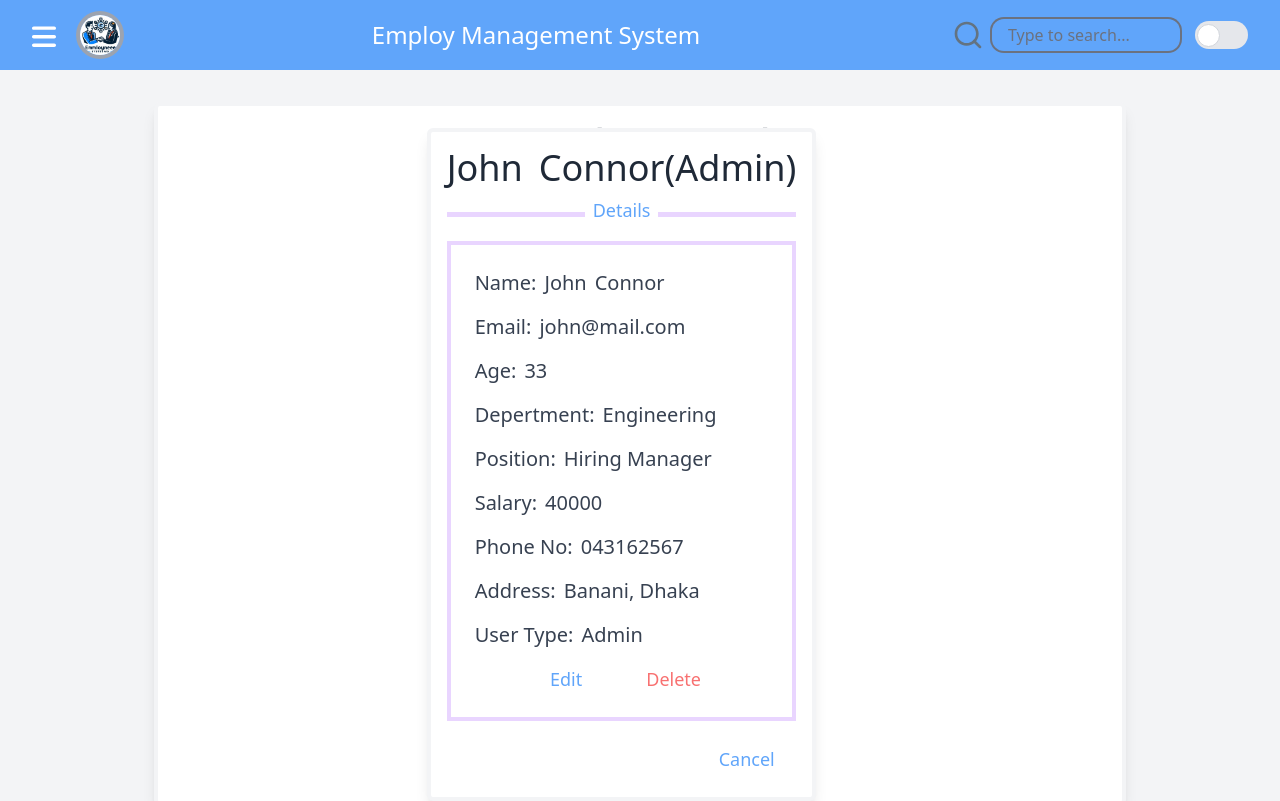
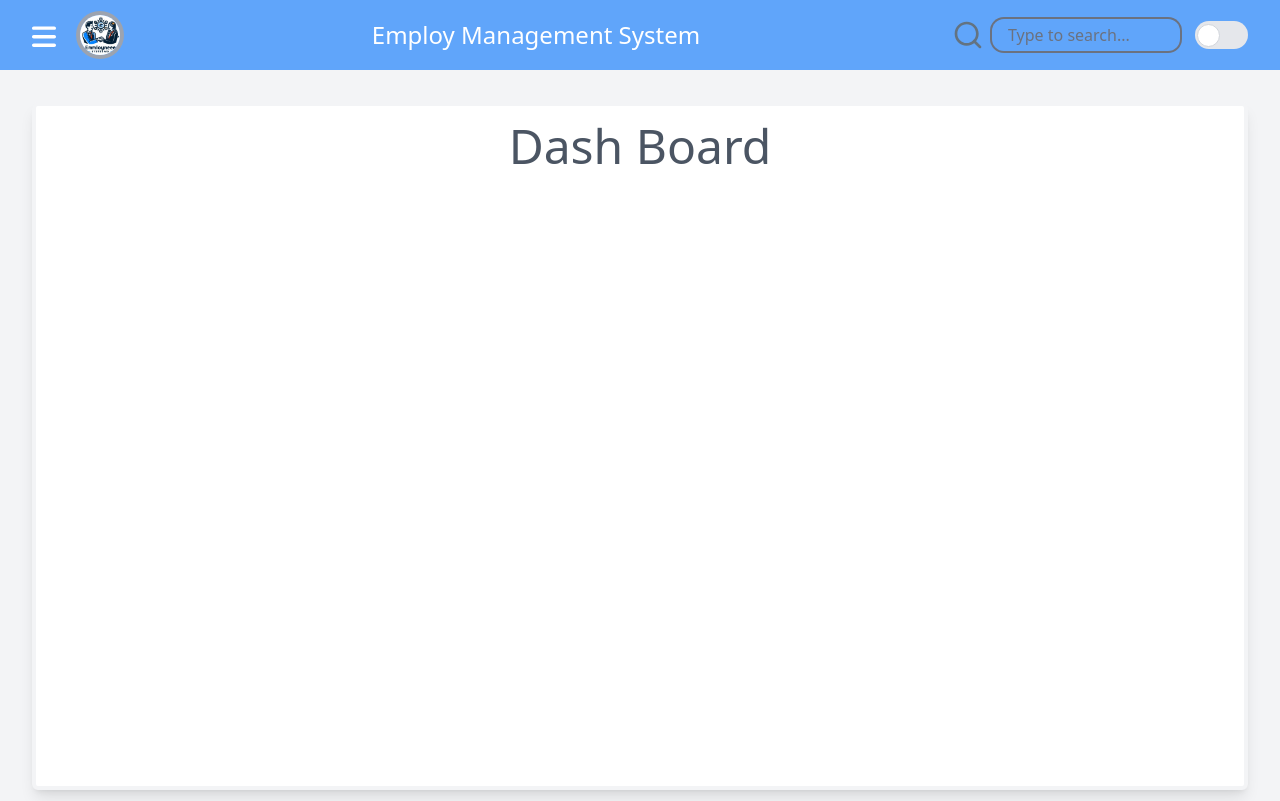
Before and after one commit to yet-yuvi/Employ-Management-System, a React (Create React App) app in the folder ems-client/: page / in a window 1280 px wide. Built offline with nearby package versions, Linux system fonts and the light colour scheme.

Commit message:
EditDialog modal and DeleteDialog modal create

```diff
--- a/ems-client/src/components/homeComponents/DashBoard.jsx
+++ b/ems-client/src/components/homeComponents/DashBoard.jsx
@@ -2,7 +2,7 @@ import React from "react";
 
 export const DashBoard = () => {
   return (
-    <div className="w-4/5 mx-auto h-full bg-white p-4 shadow-lg border-4 border-gray-100 rounded-md">
+    <div className="w-6/7 mx-auto h-full bg-white p-4 shadow-lg border-4 border-gray-100 rounded-md">
       <h1 className="text-5xl text-center font-custom-bold text-gray-600">Dash Board</h1>
     </div>
   );
--- /dev/null
+++ b/ems-client/src/components/modals/DeleteDialog.jsx
@@ -0,0 +1,28 @@
+import React, { useContext } from "react";
+import { UserContext } from "../../context";
+
+export const DeleteDialog = () => {
+  const { user } = useContext(UserContext);
+  return (
+    <div className="w-96  bg-white p-4 shadow-lg border-4 border-gray-100 rounded-md">
+      <h1 className="text-xl font-custom-bold text-gray-800 mb-4">
+        Are you sure, you want to delete
+        <span className="ml-2" />
+        ({user.fname}
+        <span className="ml-2" />
+        {user.lname})
+        <span className="ml-2" />
+        permanently?
+      </h1>
+
+      <div className="flex flex-row gap-6 justify-center">
+        <button className="text-lg hover:bg-blue-400 hover:text-white transition-all duration-300 text-blue-400 font-custom-bold py-2 px-6 rounded-3xl">
+          Cancel
+        </button>
+        <button className="text-lg hover:bg-red-400 hover:text-white transition-all duration-300 text-red-400 font-custom-bold py-2 px-4 rounded-3xl">
+          Delete
+        </button>
+      </div>
+    </div>
+  );
+};
--- /dev/null
+++ b/ems-client/src/components/modals/EditDialog.jsx
@@ -0,0 +1,138 @@
+import React, { useState } from "react";
+import { TextInput, PasswordField } from "../../components";
+
+export const EditDialog = () => {
+  const [fName, setFname] = useState("");
+  const [lName, setLname] = useState("");
+  const [age, setAge] = useState("");
+  const [phone, setPhone] = useState("");
+  const [department, setDepartment] = useState("");
+  const [position, setPosition] = useState("");
+  const [salary, setSalary] = useState("");
+  const [email, setEmail] = useState("");
+  const [address, setAddress] = useState("");
+  const [userType, setUserType] = useState("");
+
+  return (
+    <>
+      <div className="h-full flex items-center justify-center font-poppins">
+        <div className="max-h-80vh my-auto w-full text-center flex items-center justify-center bg-gray-100 p-6 shadow-md rounded-2xl border-2">
+          <div>
+            <div className="space-y-2 my-auto">
+              <h1 className="text-3xl font-bold text-black-500">Edit User</h1>
+            </div>
+            <div className="flex items-center justify-between space-x-4 pt-2">
+              <TextInput
+                type="text"
+                title="First Name*"
+                required={true}
+                placeholder="First Name"
+                setValue={setFname}
+              />
+              <TextInput
+                type="text"
+                title="Last Name*"
+                required={true}
+                placeholder="Last Name"
+                setValue={setLname}
+              />
+            </div>
+
+            <div className="flex items-center justify-between space-x-4 pt-2">
+              <TextInput
+                type="number"
+                title="Age*"
+                required={true}
+                placeholder="Age"
+                setValue={setAge}
+                className="w-1/3"
+              />
+              <TextInput
+                type="number"
+                title="Phone No*"
+                required={true}
+                placeholder="Phone No"
+                setValue={setPhone}
+                className="w-2/3"
+              />
+            </div>
+
+            <div className="flex items-center justify-between space-x-4 pt-2">
+              <TextInput
+                type="text"
+                title="Depertment*"
+                required={true}
+                placeholder="Depertment"
+                setValue={setDepartment}
+              />
+              <TextInput
+                type="text"
+                title="Position*"
+                required={true}
+                placeholder="Position"
+                setValue={setPosition}
+              />
+            </div>
+
+            <div className="space-x-4 pt-2">
+              <TextInput
+                type="number"
+                title="Salary*"
+                required={true}
+                placeholder="Salary"
+                setValue={setSalary}
+              />
+            </div>
+
+            <div className="space-x-4 pt-2">
+              <TextInput
+                type="email"
+                title="Email*"
+                required={true}
+                placeholder="Enter Your Email"
+                setValue={setEmail}
+              />
+            </div>
+
+            <div className="space-y-2 pt-2">
+              <TextInput
+                type="text"
+                title="Address*"
+                required={true}
+                placeholder="Address"
+                setValue={setAddress}
+              />
+            </div>
+
+            <div className="space-y-2 pt-2">
+              <label className="text-left block text-lg font-medium text-gray-800">
+                User Type*
+              </label>
+              <select
+                value={userType}
+                onChange={(e) => setUserType(e.target.value)}
+                className="border border-gray-300 ring-1 ring-gray-200 py-2.5 px-3.5 w-full rounded-md bg-white text-base placeholder-gray-300"
+                required
+              >
+                <option value="" disabled>
+                  Select User Type
+                </option>
+                <option value="User">User</option>
+                <option value="Admin">Admin</option>
+              </select>
+            </div>
+
+            <div className="flex flex-row gap-6 justify-center mt-4">
+              <button className="text-lg hover:bg-blue-400 hover:text-white transition-all duration-300 text-blue-400 font-custom-bold py-2 px-6 rounded-3xl">
+                Edit
+              </button>
+              <button className="text-lg hover:bg-blue-400 hover:text-white transition-all duration-300 text-blue-400 font-custom-bold py-2 px-4 rounded-3xl">
+                Cancel
+              </button>
+            </div>
+          </div>
+        </div>
+      </div>
+    </>
+  );
+};
--- a/ems-client/src/components/modals/UserDetailDialog.jsx
+++ b/ems-client/src/components/modals/UserDetailDialog.jsx
@@ -4,7 +4,7 @@ import { UserContext } from "../../context";
 export const UserDetailDialog = () => {
   const { user } = useContext(UserContext);
   return (
-    <div className="w-5/3  bg-white p-4 shadow-lg border-4 border-gray-100 rounded-md">
+    <div className="w-full  bg-white p-4 shadow-lg border-4 border-gray-100 rounded-md z-50">
       <h1 className="text-4xl font-custom-bold text-gray-800">
         {user.fname}
         <span className="ml-4" />
--- a/ems-client/src/components/modals/index.jsx
+++ b/ems-client/src/components/modals/index.jsx
@@ -1,2 +1,4 @@
 export * from "./BaseModal";
 export * from "./UserDetailDialog";
+export * from "./DeleteDialog";
+export * from "./EditDialog";
--- a/ems-client/src/components/navBar/NavBar.jsx
+++ b/ems-client/src/components/navBar/NavBar.jsx
@@ -32,7 +32,7 @@ export const NavBar = () => {
         </div>
       </div>
       <button
-        className="mt-auto mb-10 bg-blue-300 p-3 text-xl font-semibold text-gray-800 border-2 shadow-md rounded-xl text-center transform hover:scale-105 transition-transform ease-in-out duration-300"
+        className="mt-auto mb-10 bg-blue-300 p-3 text-xl font-semibold text-gray-800 border-2 shadow-md rounded-xl text-center transform hover:scale-105 transition-transform ease-in-out duration-300 z-30"
         onClick={handleLogoutClick}
       >
         Logout
--- a/ems-client/src/components/navBar/NavItems.jsx
+++ b/ems-client/src/components/navBar/NavItems.jsx
@@ -3,7 +3,7 @@ import React from 'react'
 export const NavItems = (props) => {
   return (
     <div
-    className='transform hover:scale-105 transition-transform ease-in-out duration-300 hover:bg-gray-200 hover:rounded-r-full text-xl w-full font-semibold text-gray-500 p-4 hover:shadow-md  text-center cursor-pointer'
+    className='transform hover:scale-105 transition-transform ease-in-out duration-300 hover:bg-gray-200 hover:rounded-r-full text-xl w-full font-semibold text-gray-500 p-4 hover:shadow-md  text-center cursor-pointer z-30'
     onClick={props.onClick}
     >{props.title}</div>
   )
--- a/ems-client/src/components/signIn/PasswordField.jsx
+++ b/ems-client/src/components/signIn/PasswordField.jsx
@@ -4,7 +4,7 @@ export function PasswordField(props) {
         <div className="text-left">
           <h1 className="text-lg font-medium mb-2 text-gray-800">{props.title}</h1>
           <input
-            type='password'
+            type={props.type || 'password'}
             className="border border-gray-200 ring-1 ring-gray-200 py-2.5 px-3.5 w-full rounded-md bg-white text-base placeholder-gray-300"
             placeholder={props.placeholder}
             onChange={(e) => props.setValue(e.target.value)}
--- a/ems-client/src/components/signIn/TextInput.jsx
+++ b/ems-client/src/components/signIn/TextInput.jsx
@@ -1,11 +1,11 @@
 export const TextInput = (props) => {
     return (
       <>
-        <div className="text-left">
+        <div className={`text-left ${props.className}`}>
           <h1 className="text-lg font-medium mb-2 text-gray-800">{props.title}</h1>
           <input
-            type='text'
-            className="border border-gray-300 ring-1 ring-gray-200 py-2.5 px-3.5 w-full rounded-md bg-white text-base placeholder-gray-300"
+            type={props.type || 'text'}
+            className="border border-gray-200 ring-1 ring-gray-200 py-2.5 px-3.5 w-full rounded-md bg-white text-base placeholder-gray-300"
             placeholder={props.placeholder}
             onChange={(e) => props.setValue(e.target.value)}
             required={props.required}
--- a/ems-client/src/pages/About.jsx
+++ b/ems-client/src/pages/About.jsx
@@ -2,7 +2,7 @@ import userProfileImage from "../image/User-Profile-PNG.png";
 export const About = () => {
   return (
     <>
-      <div className="p-4 bg-gray-100 flex items-center justify-center w-full gap-4">
+      <div className="w-full h-full flex items-center justify-center bg-gray-100  p-4 gap-4">
         <div className="flex flex-col items-end w-1/4 ">
           <img
             className="w-80 h-80 shadow-md rounded-full ring-8 ring-blue-200"
--- a/ems-client/src/pages/Base.jsx
+++ b/ems-client/src/pages/Base.jsx
@@ -1,5 +1,5 @@
 import { Outlet } from "react-router-dom";
-import { BannerBar, NavBar, BaseModal, UserDetailDialog } from "../components";
+import { BannerBar, NavBar, BaseModal, UserDetailDialog, DeleteDialog, EditDialog } from "../components";
 import { useState, useRef, useEffect } from "react";
 import { UserProvider, ModalProvider } from "../context";
 
@@ -24,18 +24,20 @@ export const Base = () => {
     <UserProvider>
       <ModalProvider>
         <div className="h-screen w-screen flex flex-col relative">
-          <div className="absolute top-32 left-1/3 z-20 ">
+          <div className="absolute inset-0 flex items-center justify-center z-40">
             <BaseModal>
-              <UserDetailDialog />
+              {/* <UserDetailDialog /> */}
+              {/* <DeleteDialog/> */}
+              <EditDialog/>
             </BaseModal>
           </div>
-          <div className="fixed top-0 left-0 right-0 z-50">
+          <div className="fixed top-0 left-0 right-0 z-40">
             <BannerBar toggleNavbar={toggleNavbar} />
           </div>
-          <div className="flex h-full mt-[70px] fixed w-full">
+          <div className="flex h-full mt-[70px] fixed w-full z-40">
             <div className="h-full">{openNavbar && <NavBar />}</div>
 
-            <div ref={outletRef} className="h-[96vh] overflow-auto w-full">
+            <div ref={outletRef} className="h-[94vh] overflow-auto w-full">
               <Outlet />
             </div>
           </div>
```
